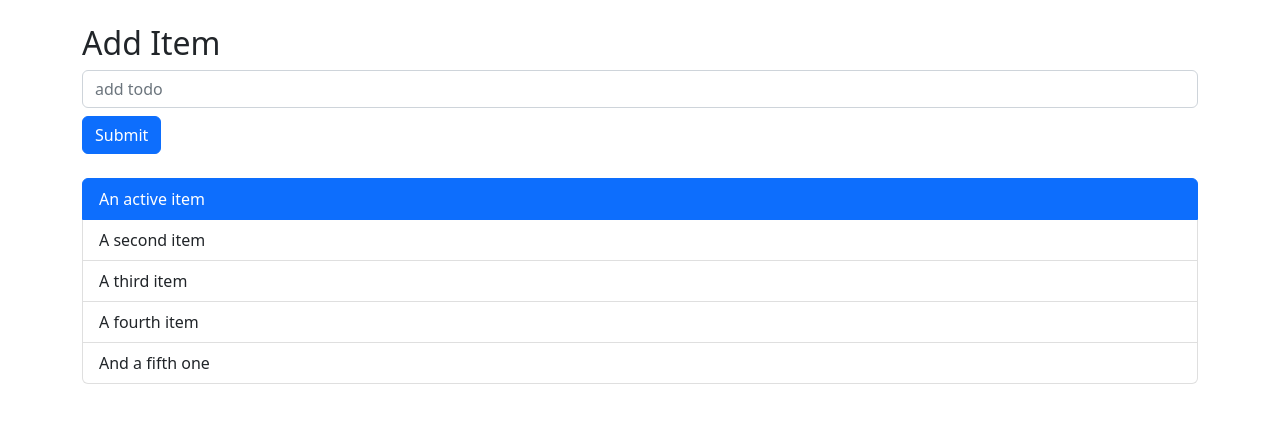
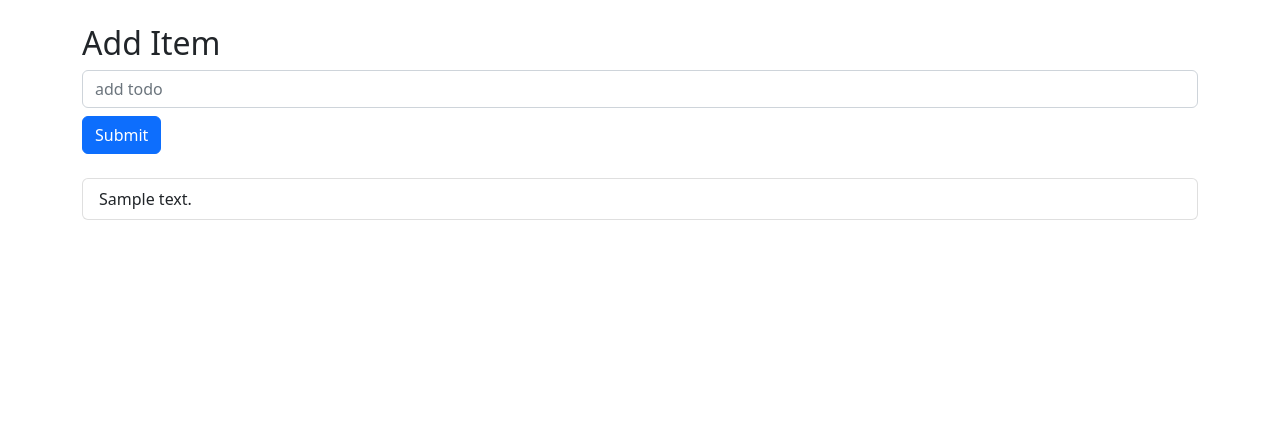
Before and after one commit to Mustapha7018/Simple-ToDo-App, a Django app: template simpleToDo/templates/main/home.html in a window 1280 px wide. Shown: the part 56-479 px from the top of the page. Run offline with Django 4.2, Linux system fonts and the light colour scheme; the template is opened without the code that fills it: values that come from a table or form of the project are taken from there, others are empty; tables that the repository leaves empty hold one stand-in row (values such as "Sample post").

Commit message:
views and home change

```diff
--- a/simpleToDo/templates/main/home.html
+++ b/simpleToDo/templates/main/home.html
@@ -16,11 +16,9 @@
 <div class="row mt-4">
     <div class="col">
         <ul class="list-group">
-            <li class="list-group-item active" aria-current="true">An active item</li>
-            <li class="list-group-item">A second item</li>
-            <li class="list-group-item">A third item</li>
-            <li class="list-group-item">A fourth item</li>
-            <li class="list-group-item">And a fifth one</li>
+            {% for todo_item in todo_items%}
+            <li class="list-group-item">{{ todo_item.text}}</li>
+            {% endfor %}
           </ul>
     </div>
 </div>
```
Also changed, not shown: simpleToDo/mytodo/views.py (+4 -3 lines).
